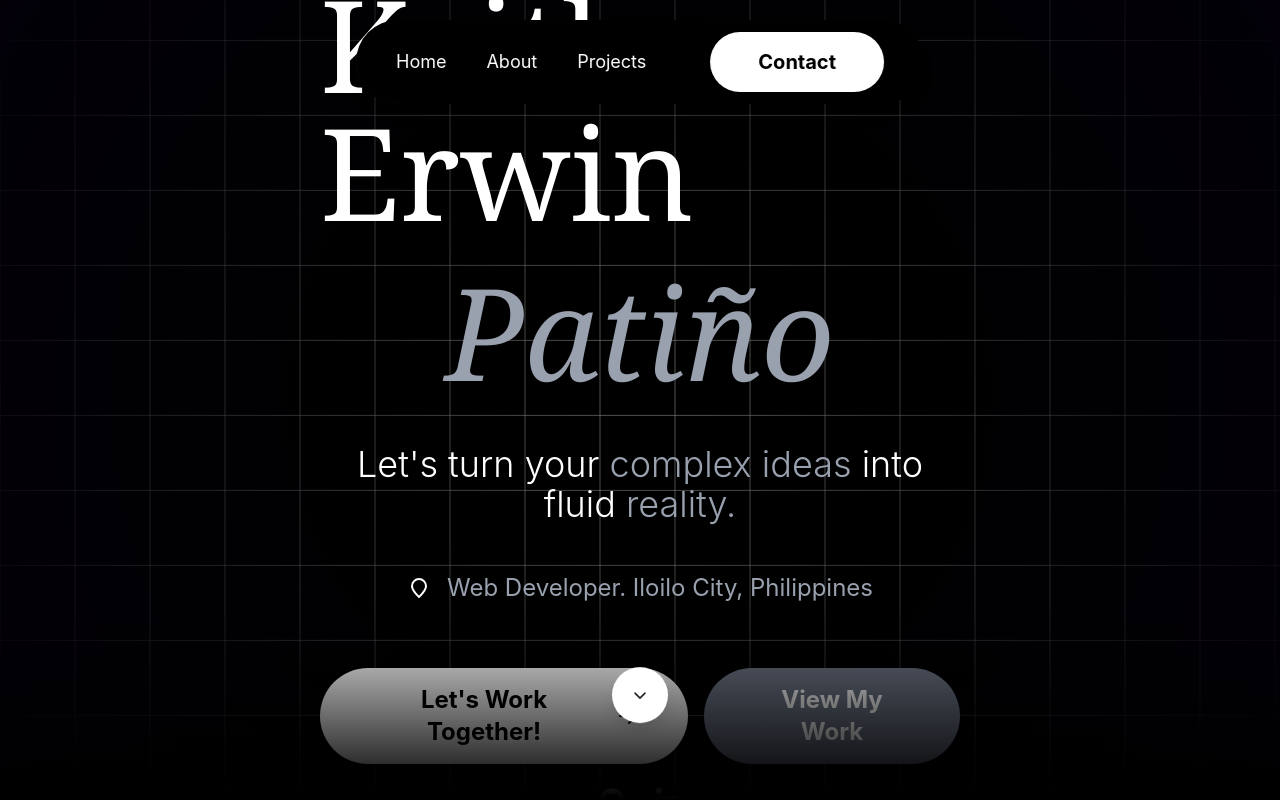
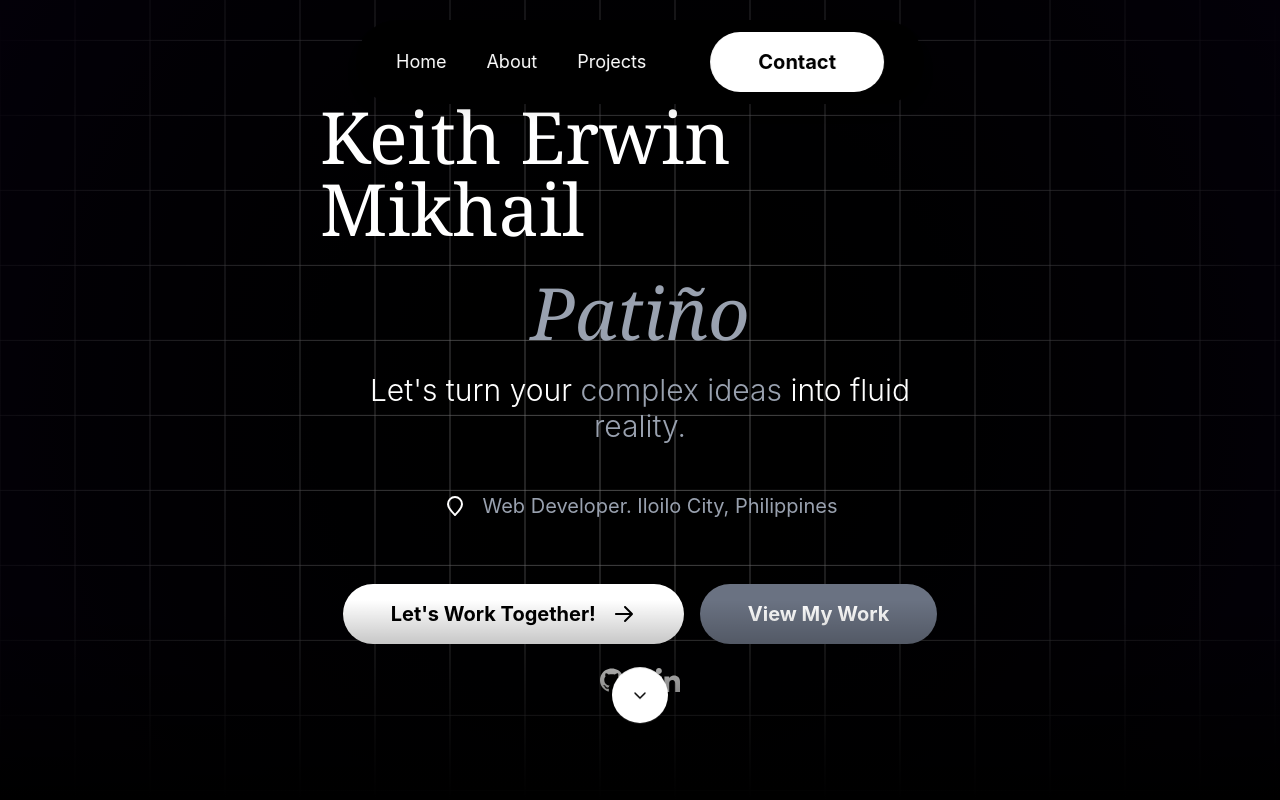
Before and after one commit to kemgp/portfolio, a React (Vite) app: page / in a window 1280 px wide. Shown: the top 800 px of the page. Built offline with nearby package versions, Linux system fonts and the light colour scheme.

Commit message:
added animations, fixed unclickable button

```diff
--- a/src/component/Hero.jsx
+++ b/src/component/Hero.jsx
@@ -5,6 +5,7 @@ import rightarrow from '../assets/rightarrow.svg'
 import git from '../assets/git.svg';
 import linkedin from '../assets/linkedin.svg';
 import downarrow from '../assets/downarrow.svg';
+import {motion} from 'framer-motion';
 
 function Hero() {
     return (
@@ -25,26 +26,26 @@ function Hero() {
                     />
                 </div>
 
-                <div className="absolute top-2/5 left-1/2 transform -translate-x-1/2 -translate-y-1/2 z-10 text-white gap-12 flex flex-col items-center justify-center mt-16">
-                    <div className="flex flex-col items-center justify-center gap-0">
-                        <h1 className="font-serif text-9xl text-left mt-8 text-white">Keith Erwin</h1>
-                        <h1 className="font-serif text-9xl mt-8 text-center text-gray-400 italic">Patiño</h1>
-                    </div>
-                    <div>
-                        <h1 className="text-4xl text-center text-white font-light">Let's turn your <span className="text-gray-400">complex ideas </span>into fluid<span className="text-gray-400"> reality.</span></h1>
+                <div className="absolute top-2/5 left-1/2 transform -translate-x-1/2 -translate-y-1/2 z-10 text-white gap-6 flex flex-col items-center justify-center mt-16">
+                    <motion.div className="flex flex-col items-center justify-center gap-0" initial="hidden" whileInView="visible" viewport={{ once: true }} transition={{ duration: 1 }} variants={{ hidden: { opacity: 0, y: 50 }, visible: { opacity: 1, y: 0 } }}>
+                        <h1 className="font-serif text-7xl text-left mt-8 text-white">Keith Erwin Mikhail</h1>
+                        <h1 className="font-serif text-7xl mt-8 text-center text-gray-400 italic">Patiño</h1>
+                    </motion.div>
+                    <motion.div initial="hidden" whileInView="visible" viewport={{ once: true }} transition={{ duration: 1, delay: 0.5 }} variants={{ hidden: { opacity: 0, y: 50 }, visible: { opacity: 1, y: 0 } }}>
+                        <h1 className="text-3xl text-center text-white font-light">Let's turn your <span className="text-gray-400">complex ideas </span>into fluid<span className="text-gray-400"> reality.</span></h1>
                         <div className="flex items-center justify-center gap-4 mt-12">
                             <img className="w-6 h-6" src={locationpin} alt="Location Pin" />
-                            <h1 className="text-2xl text-center text-gray-400">Web Developer. Iloilo City, Philippines</h1>
+                            <h1 className="text-xl text-center text-gray-400">Web Developer. Iloilo City, Philippines</h1>
                         </div>
                         <div className="flex items-center justify-center gap-4 mt-4">
                             <a href="#contact">
-                            <button className="bg-white text-black rounded-full px-12 py-4 mt-12 text-2xl font-bold transition duration-500 text-center items-center hover:scale-102 hover:ring-2 hover:ring-black hover:cursor-pointer">
+                            <button className="bg-white text-black rounded-full px-12 py-4 mt-12 text-xl font-bold transition duration-500 text-center items-center hover:scale-102 hover:ring-2 hover:ring-black hover:cursor-pointer">
                                 <div className="flex items-center justify-center gap-2">
                                     Let's Work Together!<img className="w-6 h-6 ml-2" src={rightarrow} alt="Right Arrow" />
                                 </div></button>
                             </a>
                             <a href="#projects">
-                            <button className="bg-gray-500 text-white rounded-full px-12 py-4 mt-12 text-2xl font-bold transition duration-500 text-center items-center hover:scale-102 hover:ring-2 hover:ring-black hover:cursor-pointer">View My Work</button>
+                            <button className="bg-gray-500 text-white rounded-full px-12 py-4 mt-12 text-xl font-bold transition duration-500 text-center items-center hover:scale-102 hover:ring-2 hover:ring-black hover:cursor-pointer">View My Work</button>
                             </a>
 
                         </div>
@@ -56,13 +57,16 @@ function Hero() {
                                 <img className="size-6" fill="currentColor" viewBox="0 0 24 24" src={linkedin} alt="LinkedIn" />
                             </a>
                         </div>
-                    </div>
+                    </motion.div>
                 </div>
-                <div className="bg-linear-to-b from-transparent to to-black w-full h-50 items-bottom absolute bottom-0 left-1/2 transform -translate-x-1/2 z-10 text-white gap-1 flex flex-col justify-center items-center">
+                <motion.div initial="hidden" whileInView="visible" viewport={{ once: true }} transition={{ duration: 1, delay: 0.5 }} variants={{ hidden: { opacity: 0, y: 50 }, visible: { opacity: 1, y: 0 } }}>
+                <div className="bg-linear-to-b from-transparent to to-black w-full h-50 items-bottom absolute bottom-0 left-1/2 transform -translate-x-1/2 z-10 text-white gap-1 flex flex-col justify-center items-center ">
                     <a href="#about" className="bg-white text-black p-4 rounded-full shadow-lg animate-bounce hover:cursor-pointer">
                         <img className="w-6 h-6" src={downarrow} alt="Down Arrow" />
+
                     </a>
                 </div>
+                </motion.div>
             </div>
 
 
--- a/src/component/Projects.jsx
+++ b/src/component/Projects.jsx
@@ -1,9 +1,4 @@
-import ScrollFloat from './ScrollFloat';
-import FlowingMenu from './FlowingMenu';
-import bayanihan from '../assets/bayanihan.svg';
-import studyus from '../assets/studyus.png';
-import bayanihanhero from '../assets/bayanihanhero.png';
-
+import {motion} from 'framer-motion';
 const demoItems = [
     { link: '#', text: 'BAYANIHAN', image: 'https://picsum.photos/600/400?random=1' },
     { link: '#', text: 'STUDYUS', image: 'https://picsum.photos/600/400?random=2' },
@@ -13,7 +8,7 @@ const demoItems = [
 ];
 function Projects() {
     return (
-        <div className="py-24 md:py-32 relative bg-black z-10 overflow-hidden border-t border-gray-500">
+        <motion.div className="py-24 md:py-32 relative bg-black z-10 overflow-hidden border-t border-gray-500" initial="hidden" whileInView="visible" viewport={{ once: true }} transition={{ duration: 0.5 }} variants={{ hidden: { opacity: 0, y: 50 }, visible: { opacity: 1, y: 0 } }}>
             <div className="container mx-auto px-6">
                 <div className="flex flex-col md:flex-row justify-between items-start md:items-end mb-16 md:mb-24 gap-8">
                     <h1 className="text-8xl font-serif font-bold text-white">Selected Works</h1>
@@ -45,7 +40,7 @@ function Projects() {
                     </a>
                 </div>
             </div>
-        </div>
+        </motion.div>
     );
 }
 
```
Also changed, not shown: src/component/About.jsx (+26 -3 lines).
